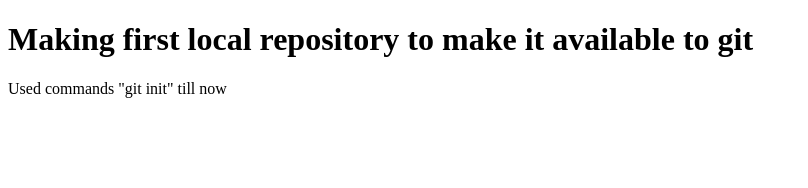
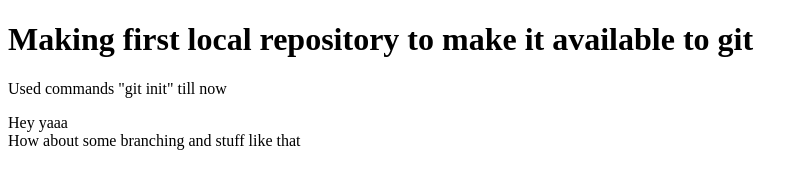
Before and after one commit to harshita-k-soni/LocalRepo, a plain HTML site: page index.html in a window 1280 px wide. Shown: the whole page, without its empty margins (0-808 px from the left). Drawn offline with Linux system fonts and the light colour scheme.

Commit message:
Branched modificatio

```diff
--- a/index.html
+++ b/index.html
@@ -3,4 +3,5 @@
 <body>
     <h1>Making first local repository to make it available to git</h1>
     <p>Used commands "git init" till now </p>
+    <p>Hey yaaa<br>How about some branching and stuff like that </p>
 </body>
```
